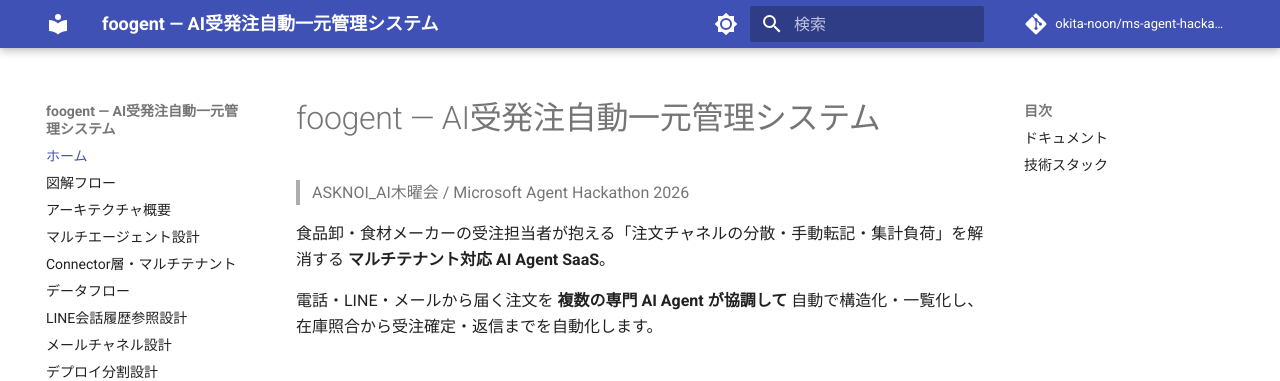
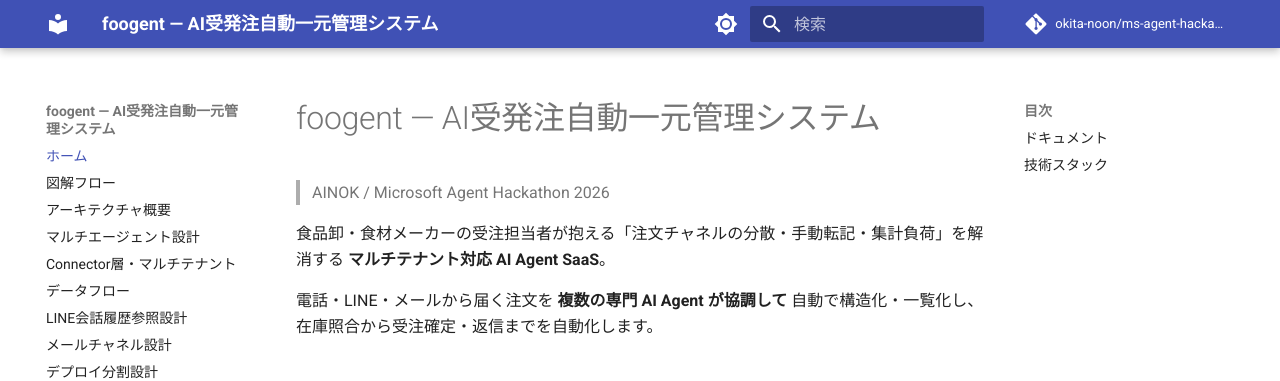
Before and after one commit to okita-noon/ms-agent-hackathon, an MkDocs documentation site: the page built from docs/index.md, in a window 1280 px wide and 900 px high. Shown: the top 381 px of the window. Built offline with MkDocs 1.6.1 and Material for MkDocs 9.7.7, drawn with Linux system fonts in a browser that asks for light colours; comment, search, counter and statistics services are not loaded.

Commit message:
Rename team name from ASKNOI_AI木曜会 to AINOK
Co-Authored-By: Claude Opus 4.6 <noreply@anthropic.com>

```diff
--- a/docs/index.md
+++ b/docs/index.md
@@ -1,6 +1,6 @@
 # foogent — AI受発注自動一元管理システム
 
-> ASKNOI_AI木曜会 / Microsoft Agent Hackathon 2026
+> AINOK / Microsoft Agent Hackathon 2026
 
 食品卸・食材メーカーの受注担当者が抱える「注文チャネルの分散・手動転記・集計負荷」を解消する
 **マルチテナント対応 AI Agent SaaS**。
--- a/mkdocs.yml
+++ b/mkdocs.yml
@@ -1,5 +1,5 @@
 site_name: foogent — AI受発注自動一元管理システム
-site_description: ASKNOI_AI木曜会 — Microsoft Agent Hackathon 2026
+site_description: AINOK — Microsoft Agent Hackathon 2026
 repo_url: https://github.com/okita-noon/ms-agent-hackathon
 repo_name: okita-noon/ms-agent-hackathon
 
```
Also changed, not shown: AGENTS.md (+1 -1 lines).
